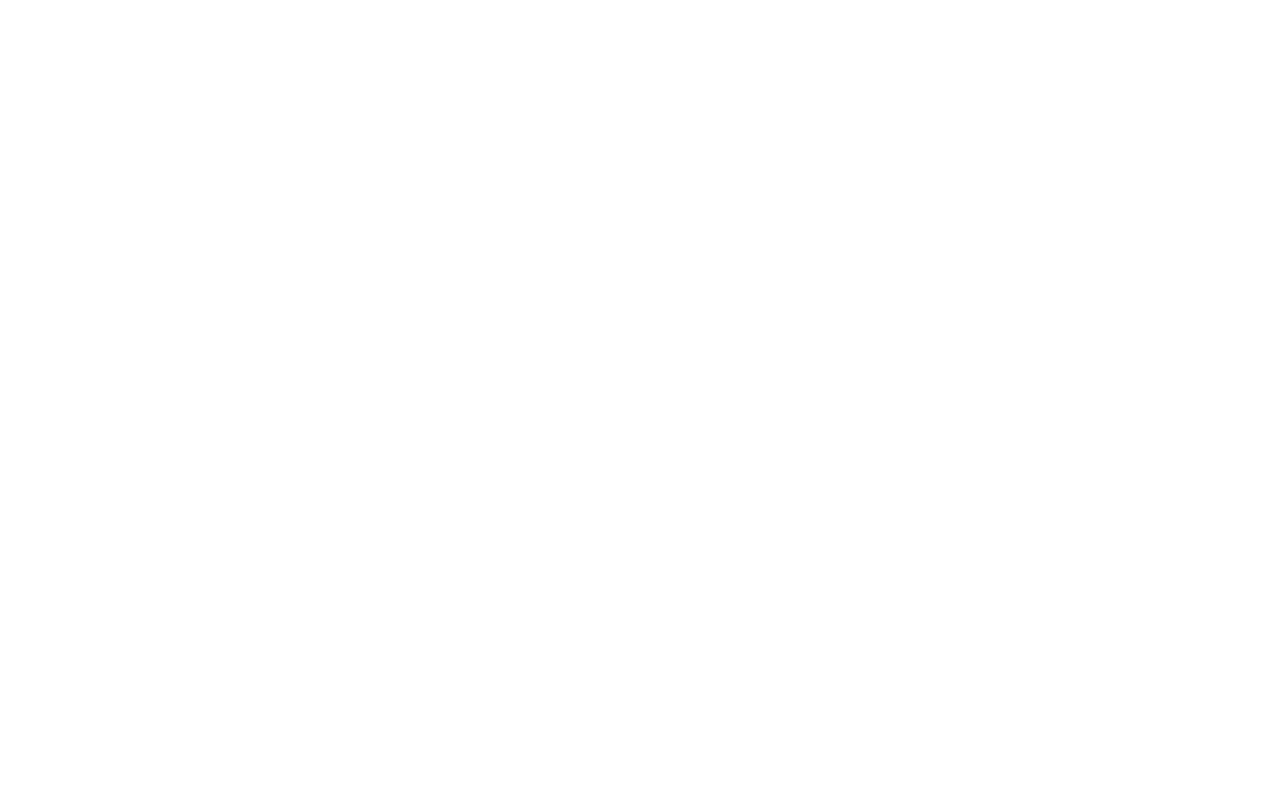
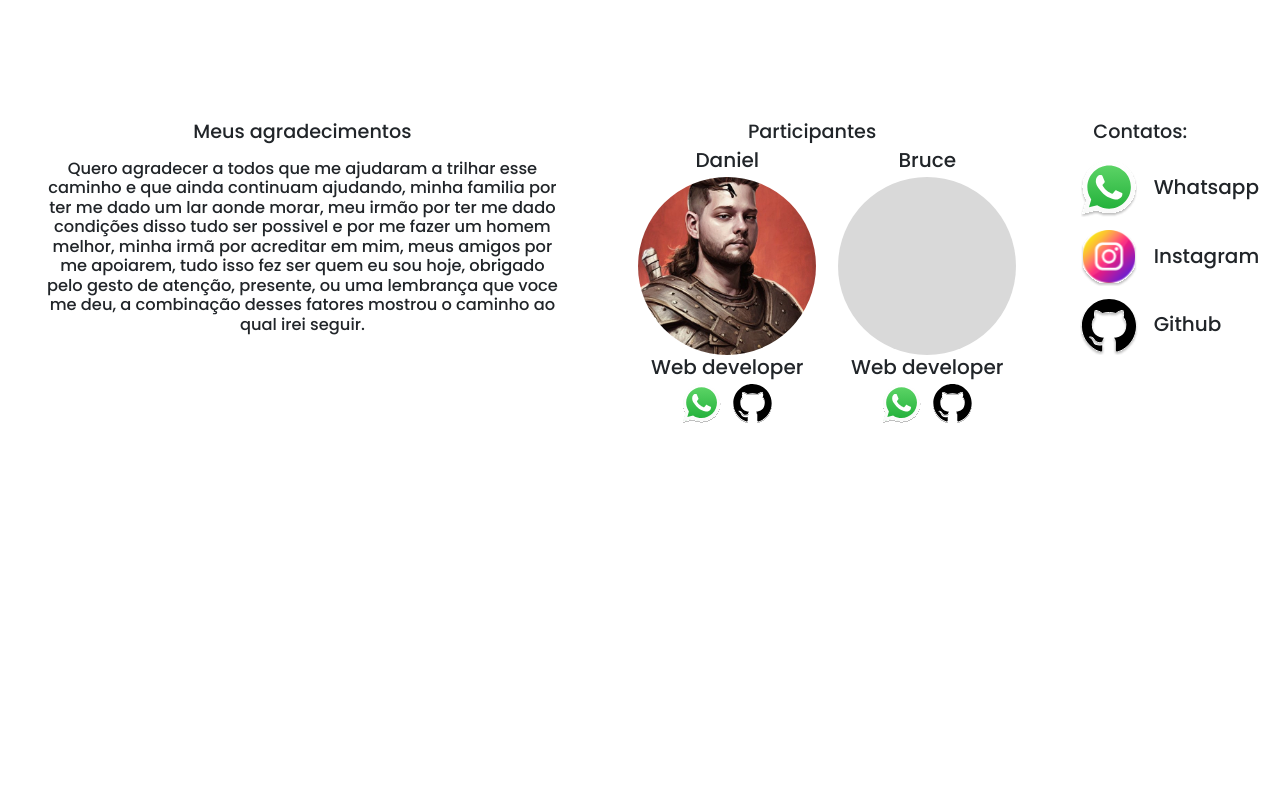
Before and after one commit to DanielTR048/myportifolio, a React (Vite) app: page / in a window 1280 px wide. Shown: the part 1480-2280 px from the top of the page. After the commit the page ends 1920 px from the top, so only its background shows below. Built offline with nearby package versions, Linux system fonts and the light colour scheme; a web font is replaced by a local one.

Commit message:
Um erro no footer(resolvido)

```diff
--- a/src/Components/Page/Footer/footer.css
+++ b/src/Components/Page/Footer/footer.css
@@ -15,7 +15,7 @@ footer{
     flex-direction: row;
     height: 40vh;
     justify-content: space-around;
-    margin-top: 80%;
+
 }
 
 .colaboradores{
@@ -154,6 +154,7 @@ footer{
 .container-footer{
     flex-direction: column;
     align-items: center;
+    margin-top: 80%;
 }
 
 .text-footer-tittle{
```
